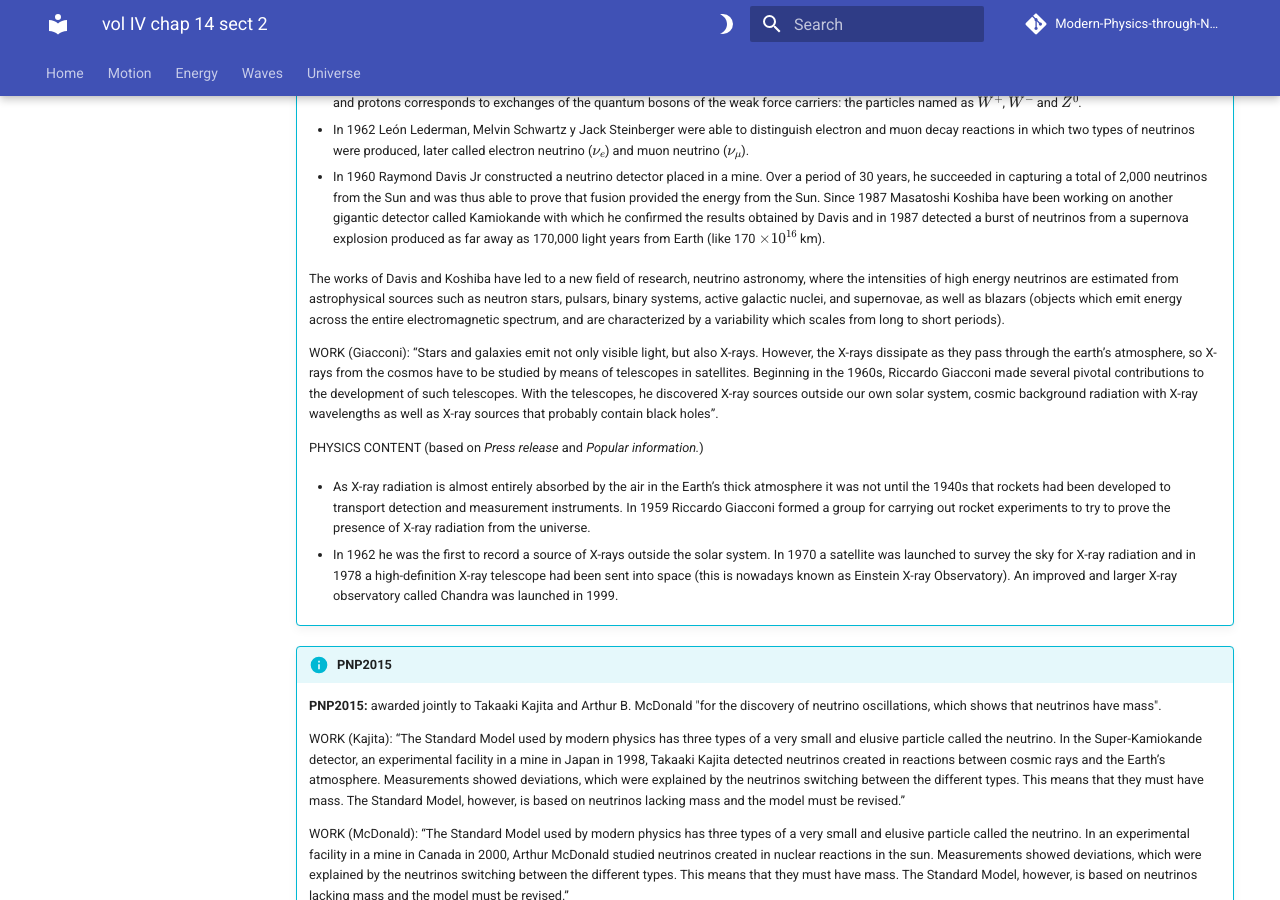
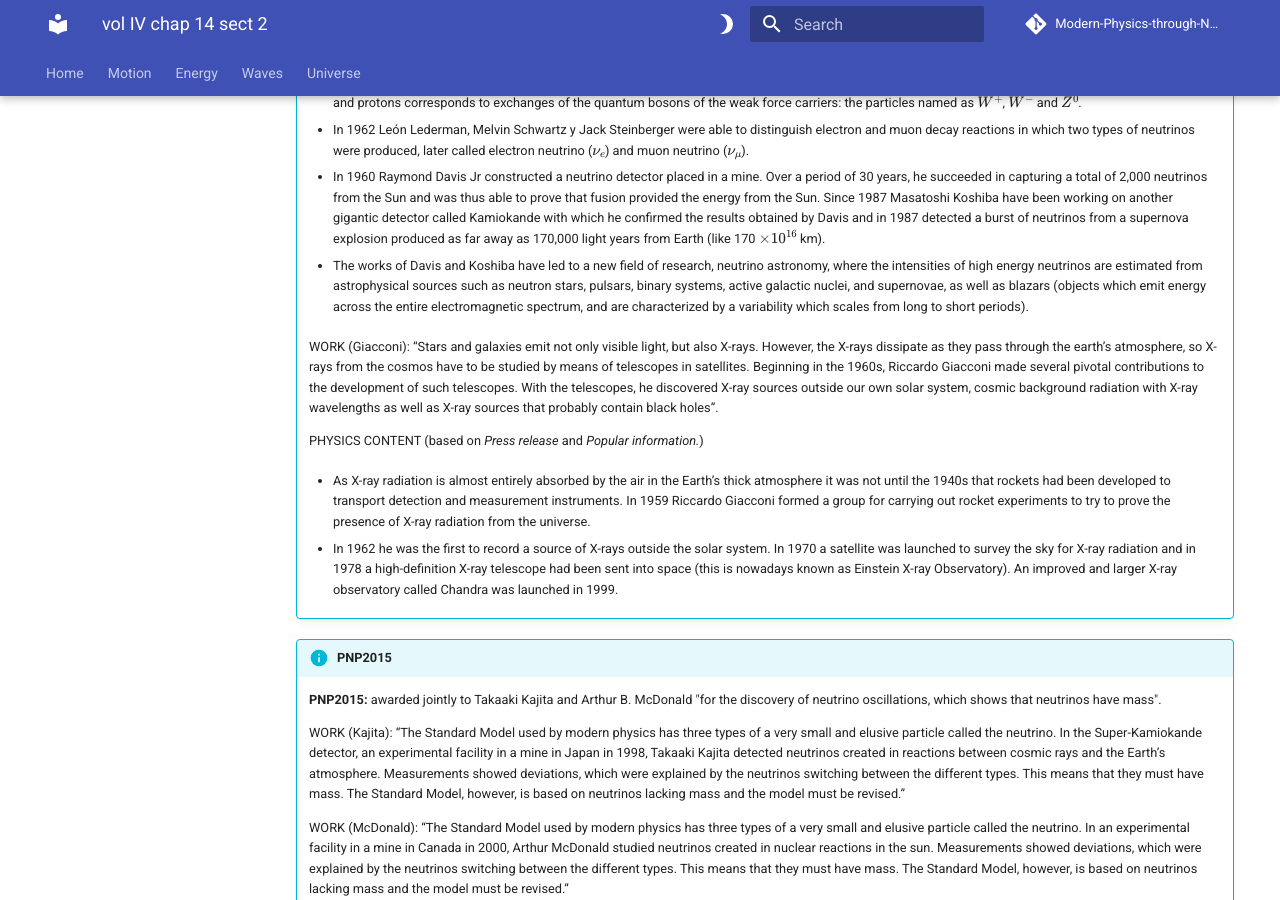
Before and after one commit to modphysnobel/modphysnobel.github.io, an MkDocs documentation site: the page built from docs/vol-IV/vol-IV-chap-14-sect-2.md, in a window 1280 px wide and 900 px high, scrolled down 1336 px. Built offline with MkDocs 1.6.1 and Material for MkDocs 9.7.7, drawn with Linux system fonts in a browser that asks for light colours; some web fonts are replaced; comment, search, counter and statistics services are not loaded.

```diff
--- a/docs/vol-IV/vol-IV-chap-14-sect-2.md
+++ b/docs/vol-IV/vol-IV-chap-14-sect-2.md
@@ -41,7 +41,7 @@ Again, as in previous section, PNP means Physics Nobel Prize.
 
 	- In 1960 Raymond Davis Jr constructed a neutrino detector placed in a mine. Over a period of 30 years, he succeeded in capturing a total of 2,000 neutrinos from the Sun and was thus able to prove that fusion provided the energy from the Sun. Since 1987 Masatoshi Koshiba have been working on another gigantic detector called Kamiokande with which he confirmed the results obtained by Davis and in 1987 detected a burst of neutrinos from a supernova explosion produced as far away as 170,000 light years from Earth (like 170 $\times 10^{16}$ km).
 
-	The works of Davis and Koshiba have led to a new field of research, neutrino astronomy, where the intensities of high energy neutrinos are estimated from  astrophysical sources such as neutron stars, pulsars, binary systems, active galactic nuclei, and supernovae, as well as blazars (objects which emit energy across the entire electromagnetic spectrum, and are characterized by a variability which scales from long to short periods).
+	- The works of Davis and Koshiba have led to a new field of research, neutrino astronomy, where the intensities of high energy neutrinos are estimated from  astrophysical sources such as neutron stars, pulsars, binary systems, active galactic nuclei, and supernovae, as well as blazars (objects which emit energy across the entire electromagnetic spectrum, and are characterized by a variability which scales from long to short periods).
 
 	WORK (Giacconi): “Stars and galaxies emit not only visible light, but also X-rays. However, the X-rays dissipate as they pass through the earth’s atmosphere, so X-rays from the cosmos have to be studied by means of telescopes in satellites. Beginning in the 1960s, Riccardo Giacconi made several pivotal contributions to the development of such telescopes. With the telescopes, he discovered X-ray sources outside our own solar system, cosmic background radiation with X-ray wavelengths as well as X-ray sources that probably contain black holes”.
 
```
